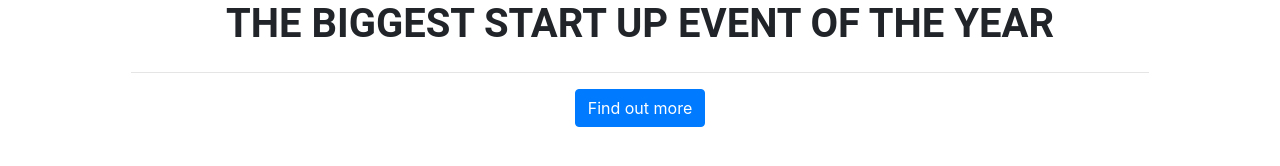
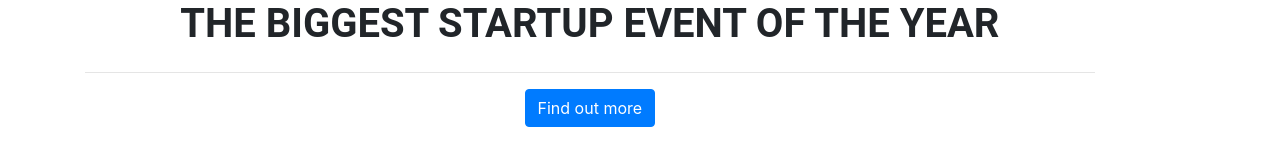
Before and after one commit to anushikajaikumar/anushikajaikumar.github.io, a plain HTML site: page index.html in a window 1280 px wide. Drawn offline with nearby package versions, Linux system fonts and the light colour scheme.

Commit message:
Add files via upload

```diff
--- a/index.html
+++ b/index.html
@@ -2,7 +2,7 @@
 <html>
   <head>
     <title>Startup</title>
-
+    <!-- Required meta tags -->
     <meta charset="utf-8">
     <meta name="viewport" content="width=device-width, initial-scale=1, shrink-to-fit=no">
 
@@ -11,23 +11,19 @@
 
     <!-- Bootstrap CSS from a CDN. This way you don't have to include the bootstrap file yourself -->
     <link rel="stylesheet" href="https://stackpath.bootstrapcdn.com/bootstrap/4.3.1/css/bootstrap.min.css" integrity="sha384-ggOyR0iXCbMQv3Xipma34MD+dH/1fQ784/j6cY/iJTQUOhcWr7x9JvoRxT2MZw1T" crossorigin="anonymous">
-
     <!-- Your own stylesheet -->
     <link rel="stylesheet" type="text/css" href="style.css">
   </head>
   <body>
-    <div class="container d-flex align-items-center justify-content-center h-100">
+    <div class="container d-flex align-items-center h-100">
       <div class="row">
         <header class="text-center col-12">
-    <h1 class="text-uppercase"><STRONG>The biggest start up event of the year</STRONG></h1>
+          <h1 class="text-uppercase"><strong>The biggest startup event of the year</strong></h1>
         </header>
         <div class="buffer col-12"></div>
-
         <section class="text-center col-12">
           <hr>
-    <a href="https://us8.admin.mailchimp.com/landing-pages/preview-published?id=6829"><button class="btn btn-primary btn-md">Find out more
-    </button>
-  </a>
+          <button class="btn btn-primary btn-xl">Find out more</button>
         </section>
       </div>
     </div>
```
Lines whose indentation alone changed are shown as unchanged.
